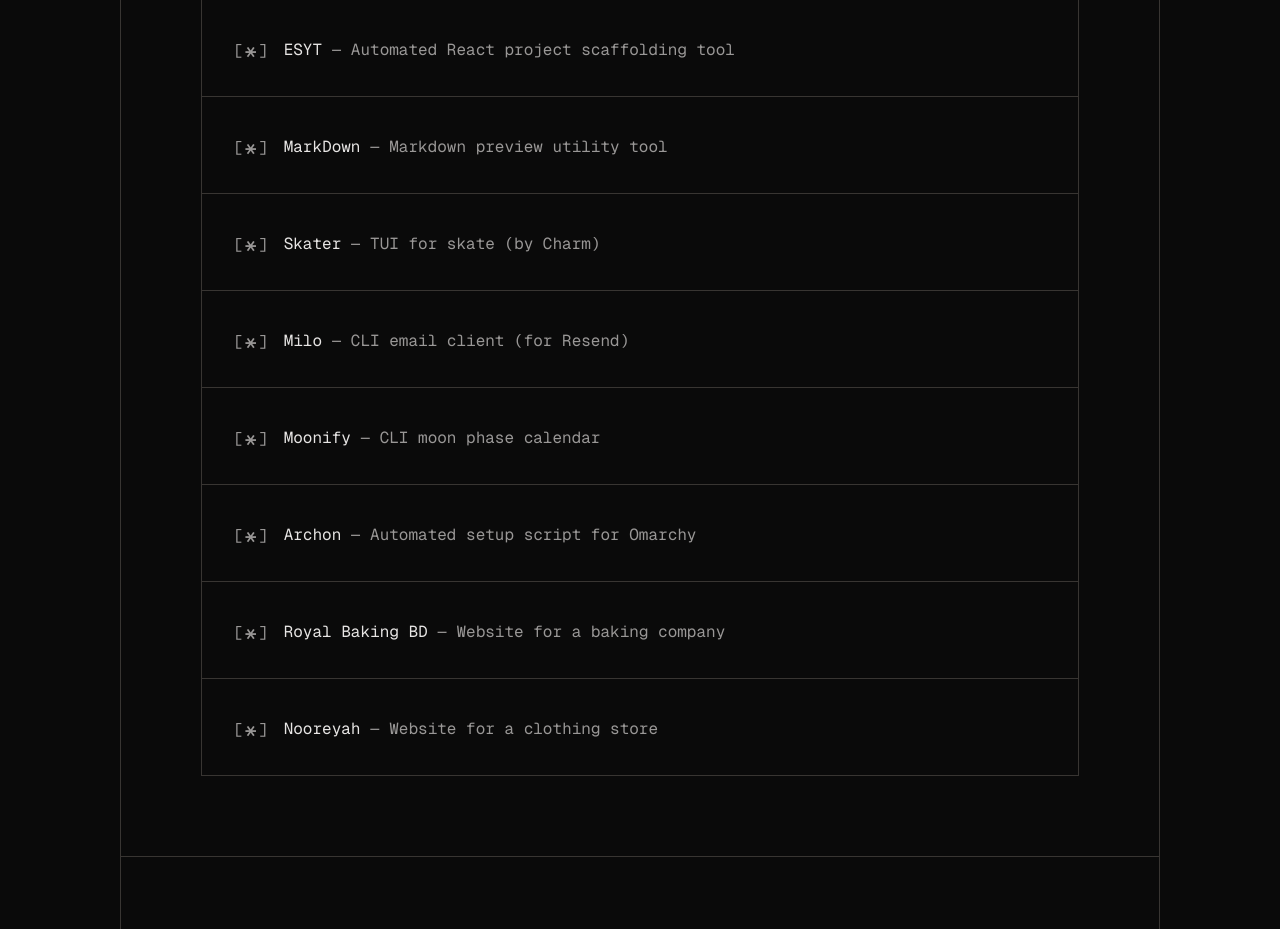
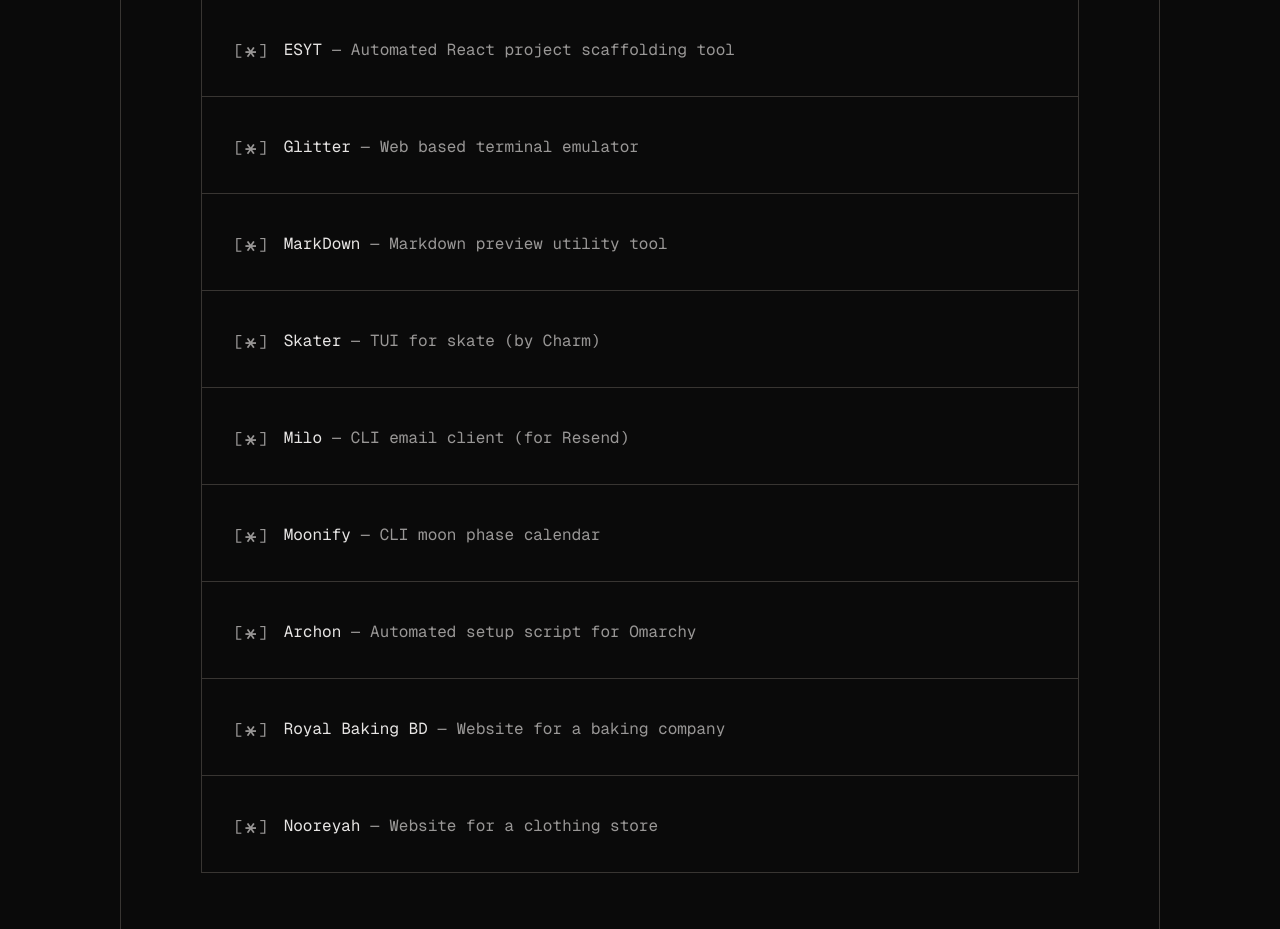
Before and after one commit to ESHAYAT102/portfolio, a React (Vite) app: page / in a window 1280 px wide. Shown: the part 2380-3309 px from the top of the page. Built offline with nearby package versions, Linux system fonts and the light colour scheme; no server answers.

Commit message:
Update Projects.tsx

```diff
--- a/src/sections/Projects.tsx
+++ b/src/sections/Projects.tsx
@@ -14,6 +14,11 @@ export default function Projects() {
     name: "ESYT",
     description: "Automated React project scaffolding tool",
     link: "https://esyt.eshayat.com",
+  },
+  {
+    name: "Glitter",
+    description: "Web based terminal emulator",
+    link: "https://github.com/ESHAYAT102/glitter",
   },
    {
     name: "MarkDown",
```
